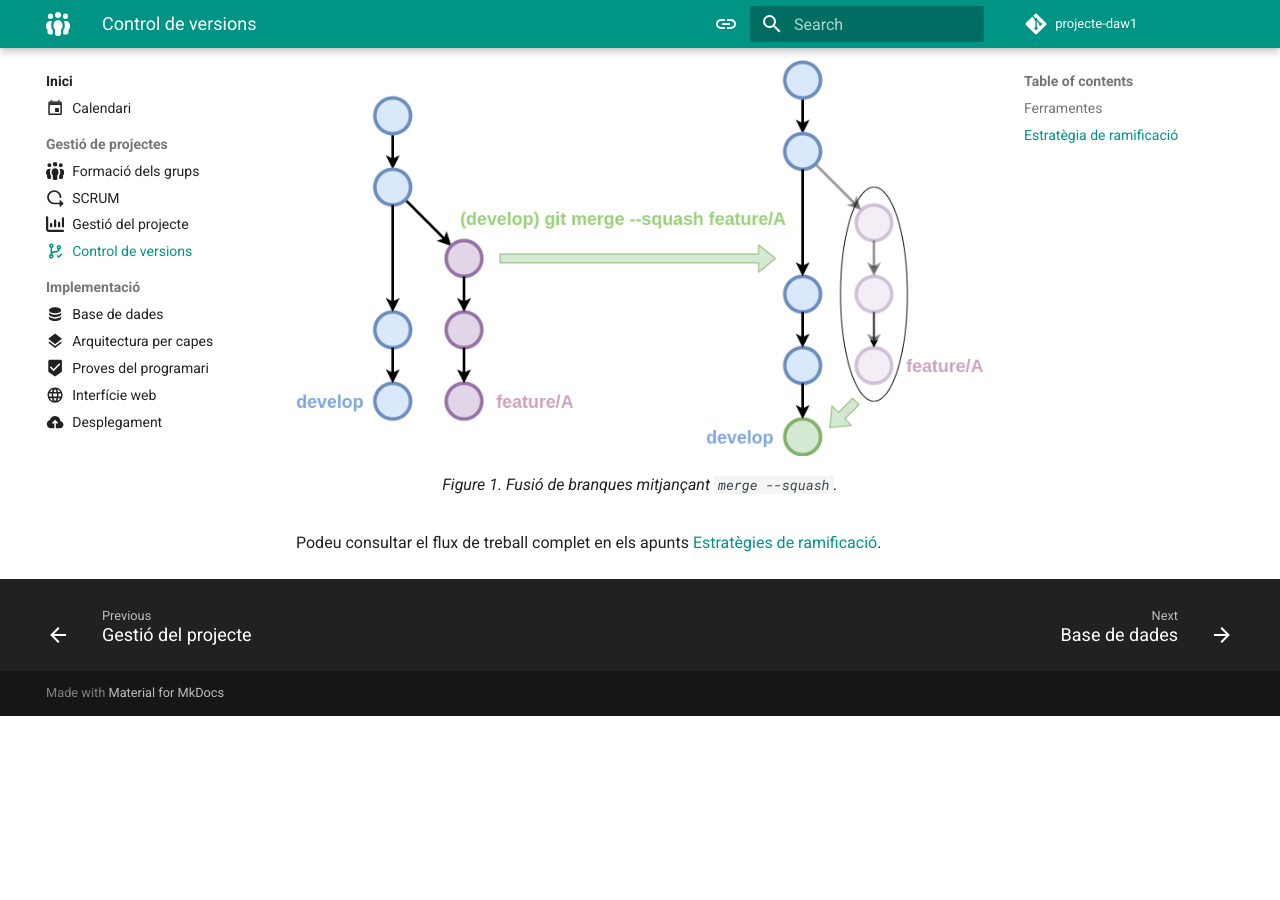
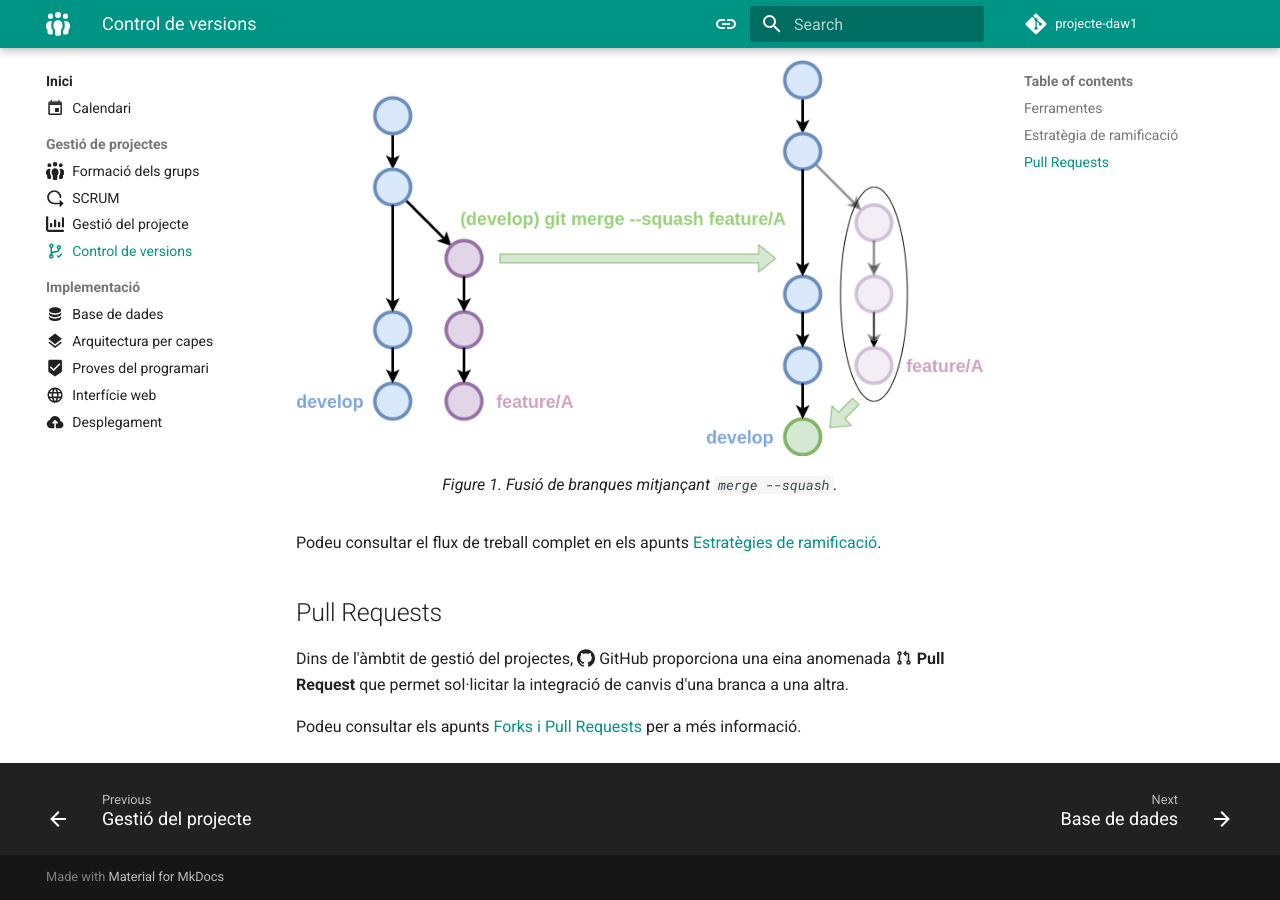
Before and after one commit to fpmislata-daw1-projecte/projecte-daw1, an MkDocs documentation site: the page built from docs/gestio/control_versions.md, in a window 1280 px wide and 900 px high, scrolled down 1005 px. Built offline with MkDocs 1.6.1 and Material for MkDocs 9.7.7, drawn with Linux system fonts in a browser that asks for light colours; comment, search, counter and statistics services are not loaded; before the commit the page ends 1721 px from its top, so only the background shows below that.

Commit message:
pull requests

```diff
--- a/docs/gestio/control_versions.md
+++ b/docs/gestio/control_versions.md
@@ -46,3 +46,13 @@ Fusió de branques mitjançant `merge --squash`.
 ///
 
 Podeu consultar el flux de treball complet en els apunts [Estratègies de ramificació][estrategies-ramificacio].
+
+
+## Pull Requests
+Dins de l'àmbtit de gestió del projectes, :simple-github: GitHub proporciona una eina
+anomenada __:material-source-pull: Pull Request__ que permet sol·licitar la integració de canvis d'una branca
+a una altra.
+
+Podeu consultar els apunts [Forks i Pull Requests][forks-pull-requests] per a més informació.
+
+[forks-pull-requests]: https://joapuiib.github.io/curs-git/apunts/06_projectes/02_forks/#pull-requests
```
